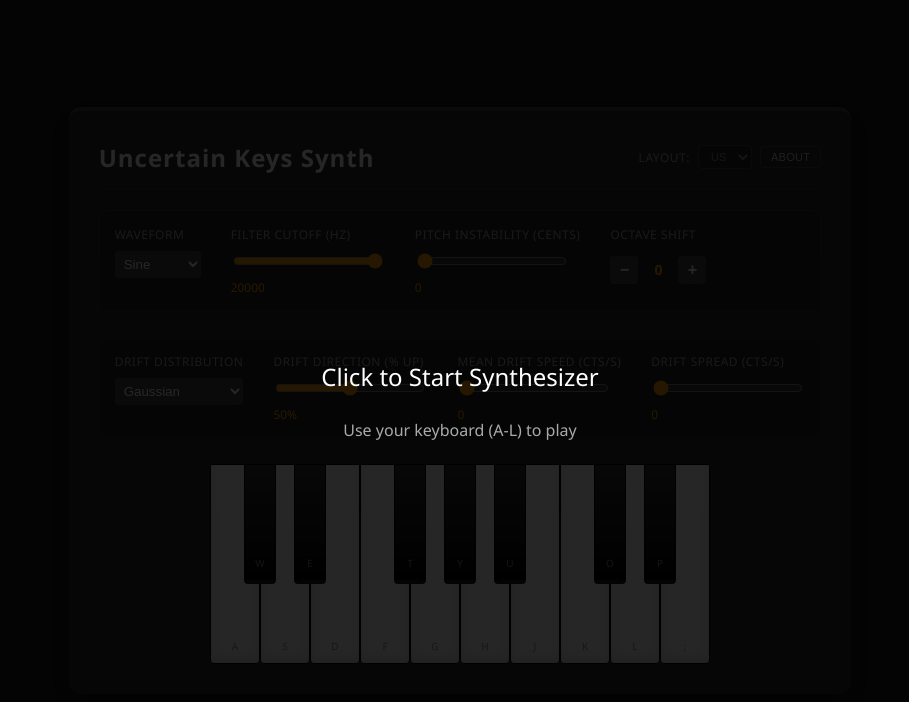
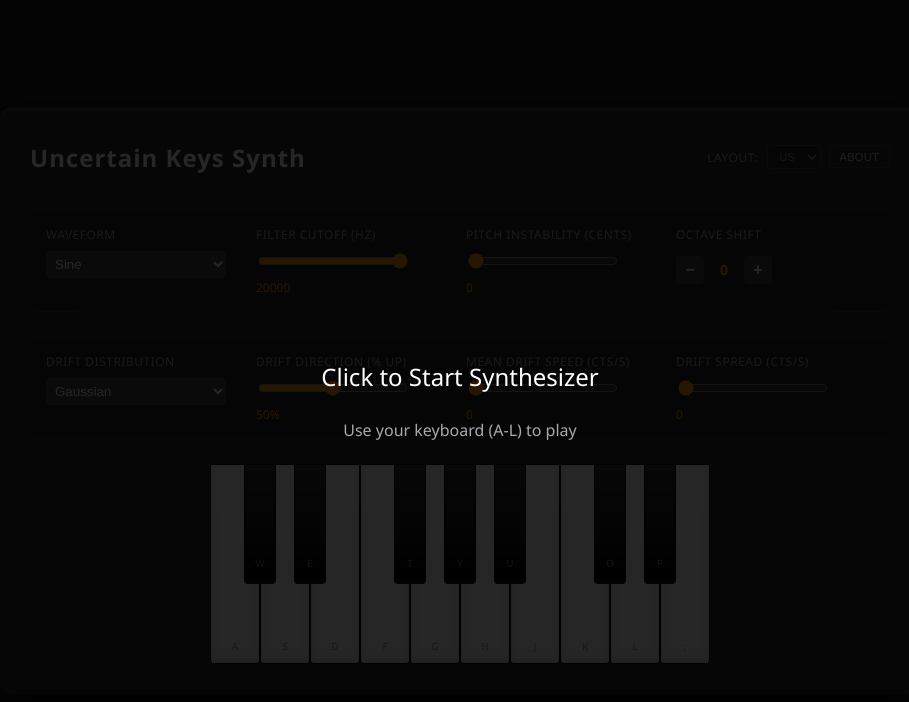
Before and after one commit to chris-lep/uncertain-keys, a website: page index.html in a window 1280 px wide. Shown: the whole page, without its empty margins (180-1089 px from the left). Drawn offline with Linux system fonts and the light colour scheme.

Commit message:
fix layout stability

```diff
--- a/css/style.css
+++ b/css/style.css
@@ -31,6 +31,9 @@ body {
     border-radius: 12px;
     box-shadow: 0 10px 30px rgba(0,0,0,0.6);
     border-top: 4px solid #444;
+    width: 920px;
+    max-width: 95vw;
+    box-sizing: border-box;
 }
 
 /* Header Config */
@@ -94,12 +97,15 @@ body {
     padding: 15px;
     border-radius: 8px;
     border: 1px solid #333;
+    align-items: flex-start;
 }
 
 .control-group {
     display: flex;
     flex-direction: column;
     gap: 8px;
+    min-width: 150px;
+    width: 180px;
 }
 
 label { font-size: 12px; text-transform: uppercase; color: #aaa; letter-spacing: 0.5px; }
```
